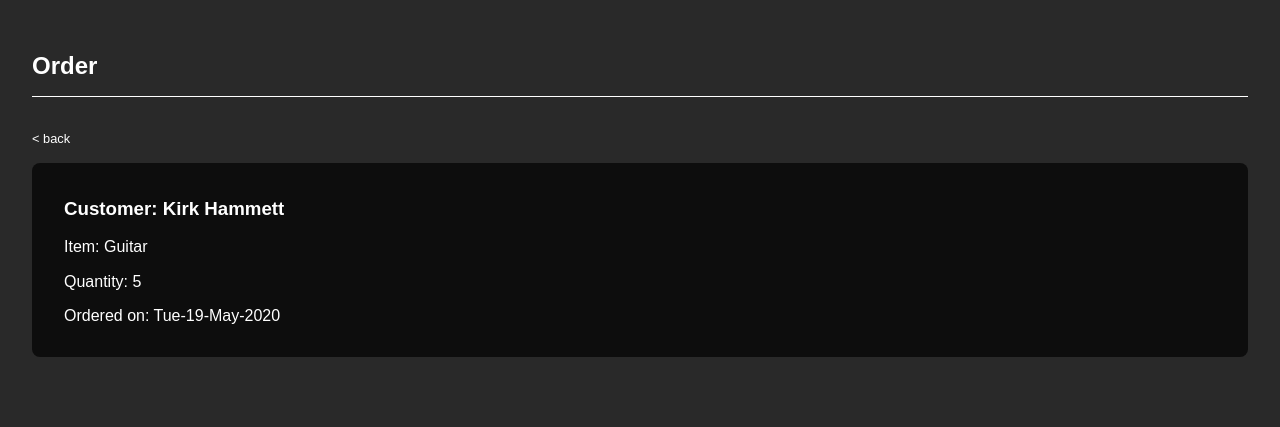
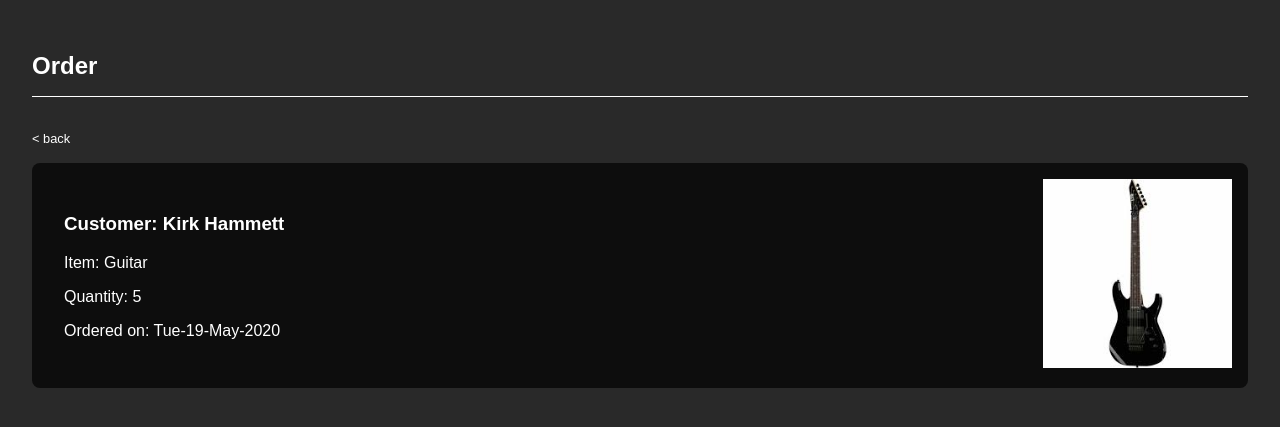
Before and after one commit to TimoHenderson/wk03_day_3_flask_app, a Flask app: page /orders/1 in a window 1280 px wide. Shown: the part 114-541 px from the top of the page. Run offline with Flask 2, Linux system fonts and the light colour scheme.

Commit message:
Add image to Order and template

```diff
--- a/controllers/controller.py
+++ b/controllers/controller.py
@@ -13,6 +13,7 @@ def orders():
     return render_template("orders.html", order_list=order_list)
 
 
-@app.route("/orders/<number>")
-def order(number):
-    return render_template("order.html", order=order_list[int(number)])
+@app.route("/orders/<index>")
+def order(index):
+    chosen_order = order_list[int(index)]
+    return render_template("order.html", order=chosen_order)
--- a/models/order.py
+++ b/models/order.py
@@ -2,11 +2,19 @@ import datetime as dt
 
 
 class Order:
-    def __init__(self, order_date, customer_name, item_purchased, quantity):
+    def __init__(
+        self,
+        order_date,
+        customer_name,
+        item_purchased,
+        quantity,
+        img_filename="default.png",
+    ):
         self.order_date = order_date
         self.customer_name = customer_name
         self.item_purchased = item_purchased
         self.quantity = quantity
+        self.img_filename = img_filename
 
     def date_as_string(self):
         return self.order_date.strftime("%a-%d-%b-%Y")
--- a/models/order_list.py
+++ b/models/order_list.py
@@ -2,8 +2,15 @@ from models.order import Order
 import datetime as dt
 
 order_list = [
-    Order(dt.datetime(2020, 5, 17), "James Hetfield", "Microphone", 1),
-    Order(dt.datetime(2020, 5, 19), "Kirk Hammett", "Guitar", 5),
-    Order(dt.datetime(2020, 5, 17), "Robert Trujillo", "Bass Guitar", 1),
-    Order(dt.datetime(2020, 5, 17), "Lars Ulrich", "Drum Kit", 3),
+    Order(dt.datetime(2020, 5, 17), "James Hetfield", "Microphone", 1, "sm58.jpeg"),
+    Order(dt.datetime(2020, 5, 19), "Kirk Hammett", "Guitar", 5, "kirkguitar.jpeg"),
+    Order(
+        dt.datetime(2020, 5, 17),
+        "Robert Trujillo",
+        "Bass Guitar",
+        1,
+        "trujillobass.jpeg",
+    ),
+    Order(dt.datetime(2020, 5, 17), "Lars Ulrich", "Drum Kit", 3, "ulrichkit.jpeg"),
+    Order(dt.datetime(2012, 7, 16), "Dimebag Darrell", "Razorback", 7),
 ]
--- a/static/style.css
+++ b/static/style.css
@@ -75,5 +75,17 @@ nav>ul>li {
     padding-left: 2rem;
     border-radius: 0.5rem;
     margin-top: 1rem;
+    display: flex;
+    justify-content: space-between;
+    align-items: center;
 
 }
+
+.order-details {
+    width: 100%;
+}
+
+
+.order-img>img {
+    width: 100%;
+}
--- a/templates/order.html
+++ b/templates/order.html
@@ -7,9 +7,15 @@
 <h2>Order</h2>
 <a class="breadcrumb" href="/orders">&lt back</a>
 <section class="full-order">
-    <h3>Customer: {{order.customer_name}}</h3>
-    <p>Item: {{order.item_purchased}}</p>
-    <p>Quantity: {{order.quantity}}</p>
-    <p>Ordered on: {{order.date_as_string()}}</p>
+
+    <div class="order-details">
+        <h3>Customer: {{order.customer_name}}</h3>
+        <p>Item: {{order.item_purchased}}</p>
+        <p>Quantity: {{order.quantity}}</p>
+        <p>Ordered on: {{order.date_as_string()}}</p>
+    </div>
+    <div class="order-img">
+        <img src="{{ url_for('static', filename='img/' + order.img_filename) }}" alt="{{ order.item_purchased }}">
+    </div>
 </section>
 {% endblock %}
--- a/templates/orders.html
+++ b/templates/orders.html
@@ -5,9 +5,7 @@
 <a class="breadcrumb" href="/">&lt back</a>
 <section class="orders">
 
-
     {% for order in order_list %}
-
 
     <a href="orders/{{order_list.index(order)}}">
         <section class="single-order">
@@ -19,6 +17,7 @@
     </a>
 
     {% endfor %}
+
 </section>
 
 {% endblock %}
```
Also changed, not shown: static/img/default.png (added), static/img/kirkguitar.jpeg (added), static/img/sm58.jpeg (added), static/img/trujillobass.jpeg (added), static/img/ulrichkit.jpeg (added).
